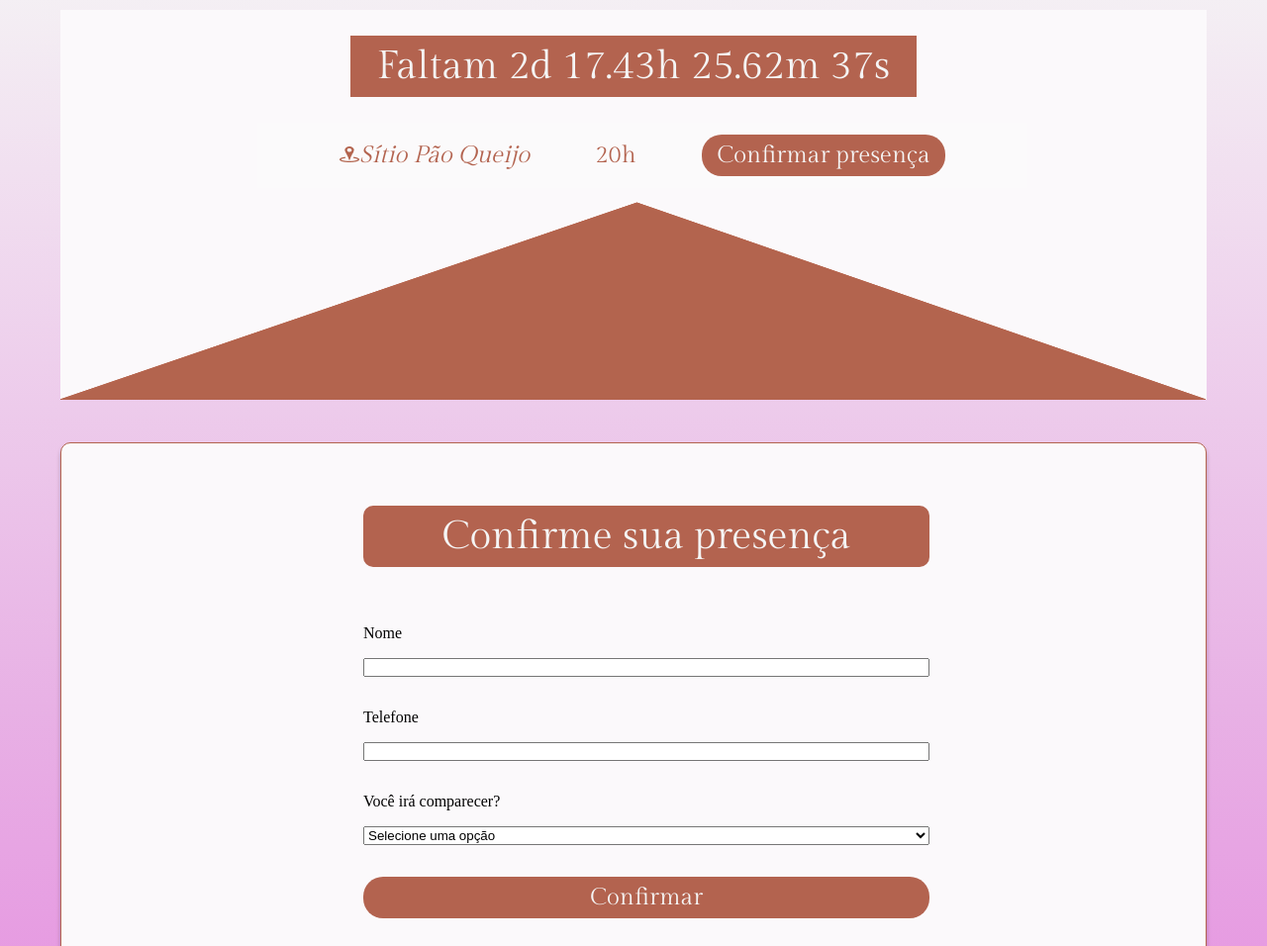
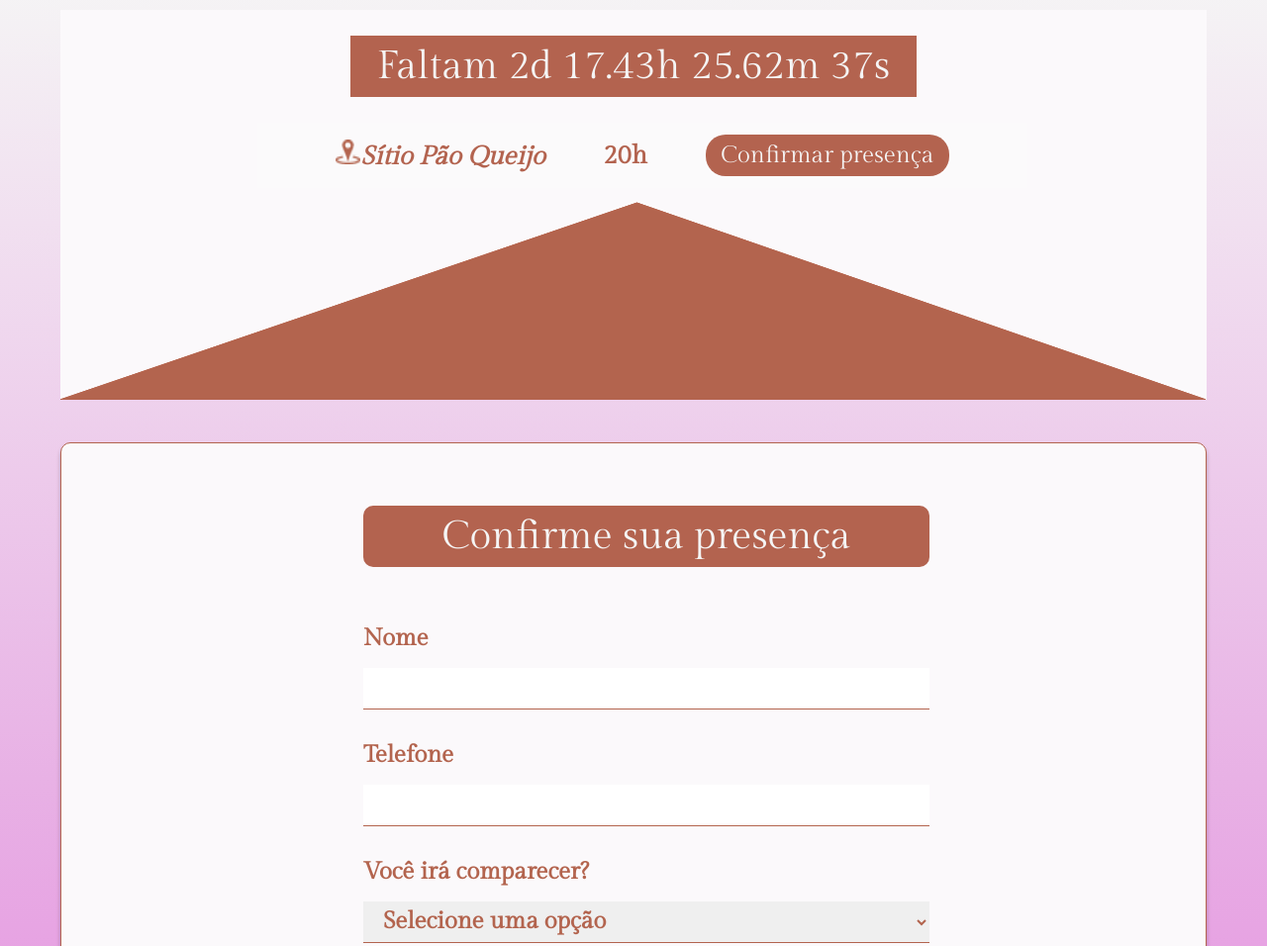
Before and after one commit to Enge-Olate/convite_aniversario, a website built with Parcel: page src/index.html in a window 1280 px wide. Shown: the part 1020-1976 px from the top of the page at 99% size. Built offline with nearby package versions, Linux system fonts and the light colour scheme; files whose address does not match are found by name.

Commit message:
Finalizando formulário e ajustando footer.

```diff
--- a/src/styles/_footer.scss
+++ b/src/styles/_footer.scss
@@ -9,8 +9,12 @@
   &__container {
     padding-top: 36px;
     display: flex;
-    justify-content: center;
-    align-items: center;
+    justify-content: space-evenly;
+    div{
+      display: flex;
+      align-items: center;
+      gap: 8px;
+    }
     @media (max-width: 768px) {
       display: inline-flex;
       padding: 10px 11px;
--- a/src/styles/_formulario.scss
+++ b/src/styles/_formulario.scss
@@ -41,6 +41,42 @@
       display: flex;
       flex-direction: column;
       gap: 16px;
+      label{
+        font-family: 'Gilda Display';
+        font-size: 24px;
+        color: #b3644e;
+        font-weight: 700;
+      }
+      input{
+        width: 572px;
+        height: 42px;
+        padding-left: 16px;
+        border:none;
+        border-bottom: 1px solid #b3644e;
+        font-family: 'Gilda Display';
+        font-size: 24px;
+        color: #b3644e;
+        font-weight: 700;
+        outline: none;
+      }
+      select {
+        width: 572px;
+        height: 42px;
+        padding-left: 16px;
+        border:none;
+        border-bottom: 1px solid #b3644e;
+        font-family: 'Gilda Display';
+        font-size: 24px;
+        color: #b3644e;
+        font-weight: 700;
+        outline: none;
+        option {
+          font-family: 'Gilda Display';
+          font-size: 24px;
+          color: #b3644e;
+          font-weight: 700;
+        }
+      }
     }
   }
 }
--- a/src/styles/_invite.scss
+++ b/src/styles/_invite.scss
@@ -48,12 +48,16 @@
     align-items: center;
     justify-content: space-around;
     background: #fbfafb;
-    font-size: 24px;
+    font-size: 26px;
     font-family: "Gilda Display";
     font-style: normal;
-    font-weight: 400;
+    font-weight: 700;
     line-height: normal;
     color: #b3634f;
+    img{
+      width:25px;
+      height: 25px;
+    }
     @media (max-width: 768px) {
       width: 100%;
       display: flex;
--- a/src/styles/main.scss
+++ b/src/styles/main.scss
@@ -1,9 +1,9 @@
 @use "header";
 @use "reset";
+@use "invite";
 @use "formulario";
 @use "footer";
 @use 'convite';
-@use "invite";
 body {
   background: linear-gradient(
     180deg,
```
